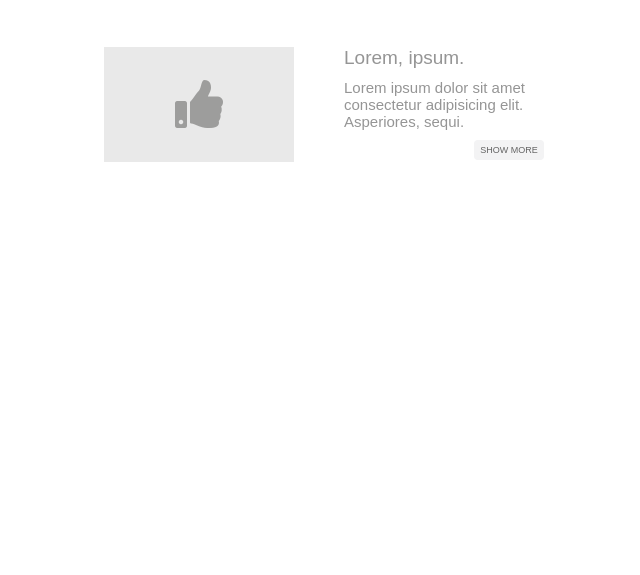
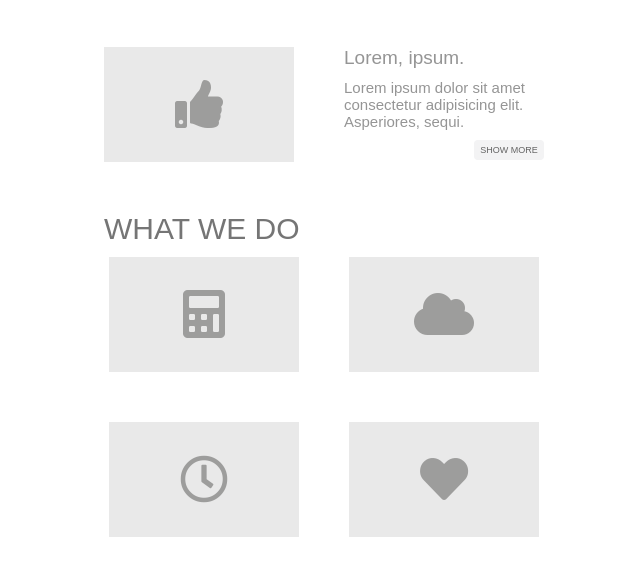
Before and after one commit to uroslazarevic/WMTest, a website built with webpack: page src/index.html in a window 1280 px wide. Shown: the part 611-1186 px from the top of the page, without its empty margins (316-956 px from the left). Before the commit the page ends 823 px from the top, so only its background shows below. Built offline with nearby package versions, Linux system fonts and the light colour scheme; files whose address does not match are found by name.

Commit message:
added what-we-do section

```diff
--- a/src/index.html
+++ b/src/index.html
@@ -117,6 +117,16 @@
           </div>
         </div>
       </section>
+
+      <section id="what-we-do">
+          <div class="section-title">what we do</div>
+          <div class="section-content">
+              <span class="block-image"><i class="fas fa-calculator"></i></span>
+              <span class="block-image"><i class="fas fa-cloud"></i></i></span>
+              <span class="block-image"><i class="far fa-clock"></i></span>
+              <span class="block-image"><i class="fas fa-heart"></i></span>
+          </div>
+      </section>
     </div>
   </body>
 </html>
--- a/src/styles/index.scss
+++ b/src/styles/index.scss
@@ -32,6 +32,7 @@ $footerIconBg: #f3f3f4;
     width: 768px;
     margin: 0 auto;
 
+    // Header Section
     #header {
       display: flex;
       padding: 18px 33px 18px 30px;
@@ -139,6 +140,7 @@ $footerIconBg: #f3f3f4;
     }
   }
 
+  // Swiper Section
   #swiper-section {
     .swiper-container {
       width: 100%;
@@ -201,10 +203,7 @@ $footerIconBg: #f3f3f4;
     }
   }
 
-  #who-we-are {
-    padding: 50px 0;
-
-    .section-title {
+  %section-title {
     font-size: 30px;
     text-transform: uppercase;
     padding-bottom: 11px;
@@ -213,17 +212,7 @@ $footerIconBg: #f3f3f4;
     margin: 0 auto;
   }
 
-    .section-content {
-      display: grid;
-      grid-template-rows: auto;
-      grid-row-gap: 50px;
-      justify-content: center;
-
-      .info-block {
-        display: flex;
-
-        .block-image {
-          margin-right: 50px;
+  %block-image {
     height: 115px;
     width: 190px;
     background-color: $sectionPictureBg;
@@ -246,7 +235,29 @@ $footerIconBg: #f3f3f4;
     }
   }
 
+  // Who We Are Section
+  #who-we-are {
+    padding: 50px 0;
+
+    .section-title {
+      @extend %section-title;
+    }
+
+    .section-content {
+      display: grid;
+      grid-template-rows: auto;
+      grid-row-gap: 50px;
+      justify-content: center;
+
+      .info-block {
+        display: flex;
+
+        .block-image {
+          @extend %block-image;
+        }
+
         .block-content {
+          margin-left: 50px;
           width: 200px;
           display: flex;
           flex-direction: column;
@@ -294,4 +305,25 @@ $footerIconBg: #f3f3f4;
       }
     }
   }
+
+  // What We Do Section
+  section#what-we-do {
+    padding-bottom: 80px;
+
+    .section-title {
+      @extend %section-title;
     }
+
+    .section-content {
+      display: grid;
+      grid-template-columns: repeat(2, 190px);
+      grid-gap: 50px;
+      justify-items: center;
+      justify-content: center;
+
+      .block-image {
+        @extend %block-image;
+      }
+    }
+  }
+}
```
Lines whose indentation alone changed are shown as unchanged.
